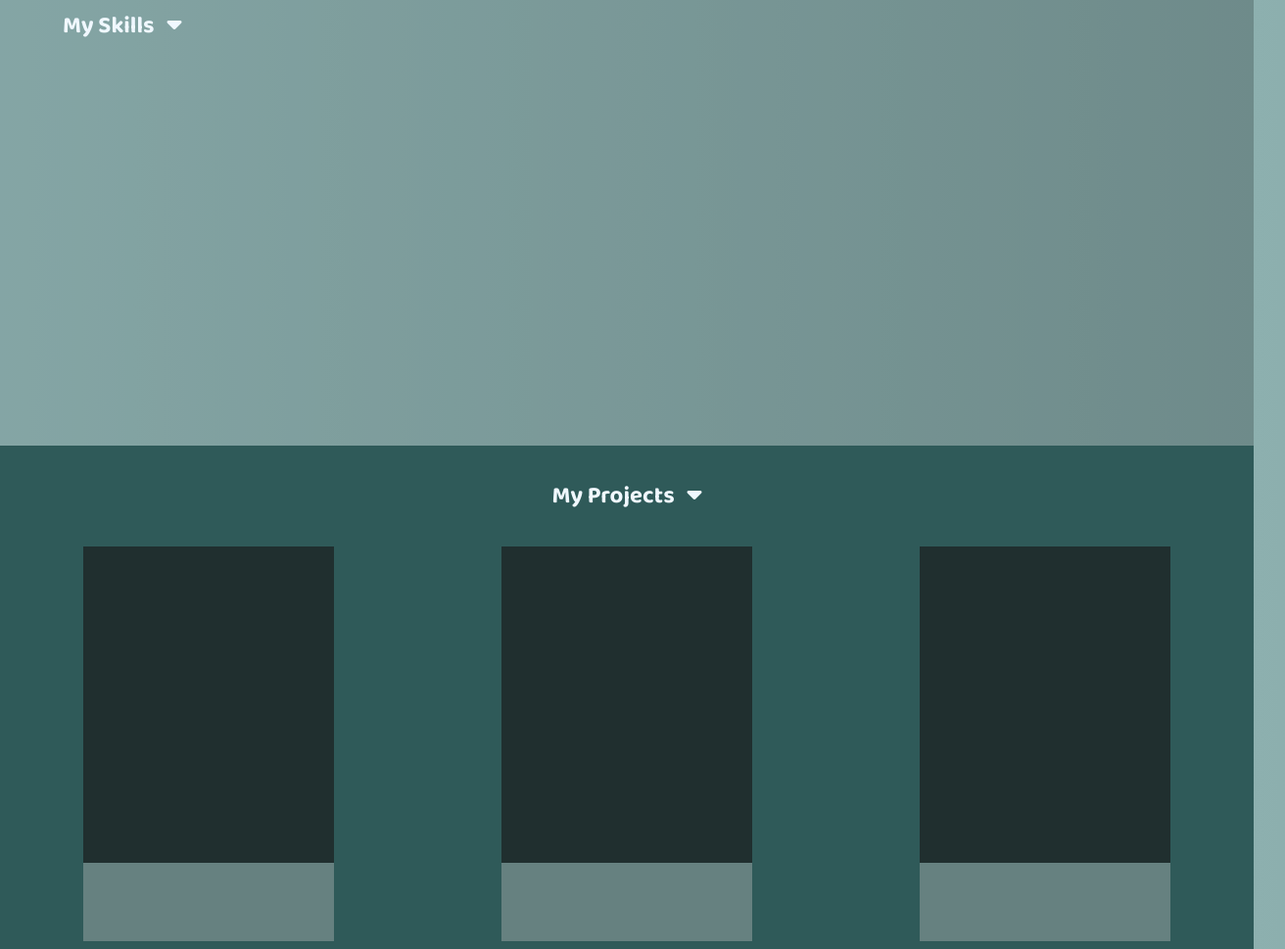
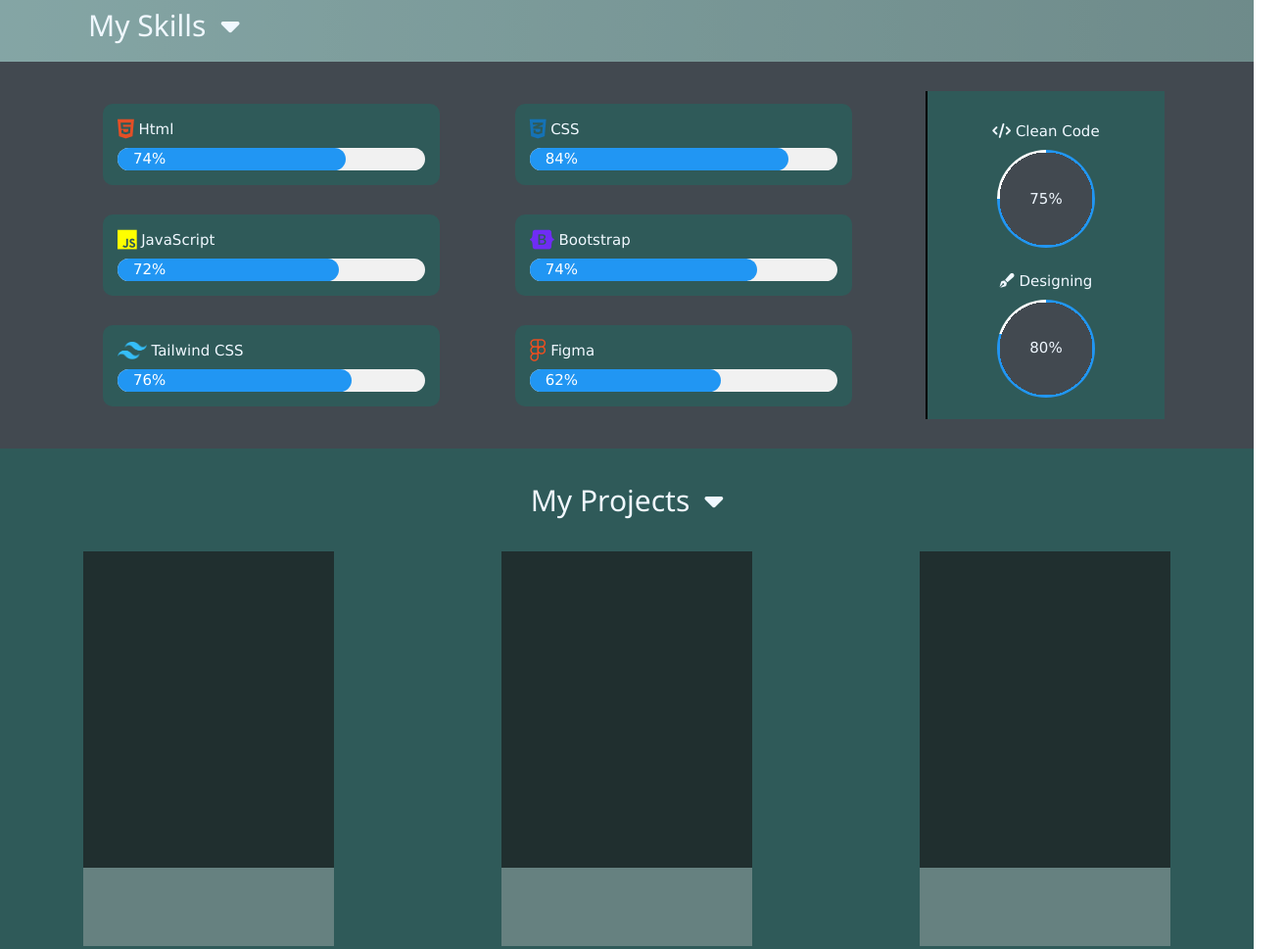
Before and after one commit to satyam044/Portfolio-Website, a plain HTML site: page index.html in a window 1280 px wide. Shown: the part 1337-2306 px from the top of the page at 98% size, 1312 px wide, since content can reach past the window. Drawn offline with nearby package versions, Linux system fonts and the light colour scheme.

Commit message:
skills sec improved

```diff
--- a/index.html
+++ b/index.html
@@ -8,6 +8,7 @@
     <link rel="stylesheet" href="https://cdnjs.cloudflare.com/ajax/libs/font-awesome/6.5.2/css/all.min.css"
         integrity="sha512-SnH5WK+bZxgPHs44uWIX+LLJAJ9/2PkPKZ5QiAj6Ta86w+fsb2TkcmfRyVX3pBnMFcV7oQPJkl9QevSCWr3W6A=="
         crossorigin="anonymous" referrerpolicy="no-referrer" />
+    <link rel="stylesheet" href="https://www.w3schools.com/w3css/4/w3.css">
     <title>Satyam Mishra - Portfolio</title>
 </head>
 
@@ -80,7 +81,57 @@
         <div class="skills">
             <h2>My Skills <i class="fa-solid fa-caret-down"></i></h2>
             <div class="sskills">
-
+                <div class="skillsleft">
+                    <div class="sbar">
+                        <p><i class="html fa-brands fa-html5"></i> Html</p>
+                        <div class="skillsbar w3-light-grey w3-round-xlarge">
+                            <div class="w3-container w3-blue w3-round-xlarge" style="width:74%">74%</div>
+                        </div>
+                    </div>
+                    <div class="sbar">
+                        <p><i class="css fa-brands fa-css3-alt"></i> CSS</p>
+                        <div class="skillsbar w3-light-grey w3-round-xlarge">
+                            <div class="w3-container w3-blue w3-round-xlarge" style="width:84%">84%</div>
+                        </div>
+                    </div>
+                    <div class="sbar">
+                        <p><i class="js fa-brands fa-js"></i> JavaScript</p>
+                        <div class="skillsbar w3-light-grey w3-round-xlarge">
+                            <div class="w3-container w3-blue w3-round-xlarge" style="width:72%">72%</div>
+                        </div>
+                    </div>
+                    <div class="sbar">
+                        <p><i class="bs fa-brands fa-bootstrap"></i> Bootstrap</p>
+                        <div class="skillsbar w3-light-grey w3-round-xlarge">
+                            <div class="w3-container w3-blue w3-round-xlarge" style="width:74%">74%</div>
+                        </div>
+                    </div>
+                    <div class="sbar">
+                        <p><img class="tailwind" src="./assets/Tailwind_CSS_Logo.svg.png" loading="lazy"> Tailwind CSS
+                        </p>
+                        <div class="skillsbar w3-light-grey w3-round-xlarge">
+                            <div class="w3-container w3-blue w3-round-xlarge" style="width:76%">76%</div>
+                        </div>
+                    </div>
+                    <div class="sbar">
+                        <p><i class="figma fa-brands fa-figma"></i> Figma</p>
+                        <div class="skillsbar w3-light-grey w3-round-xlarge">
+                            <div class="w3-container w3-blue w3-round-xlarge" style="width:62%">62%</div>
+                        </div>
+                    </div>
+                </div>
+                <div class="skillsright">
+                    <div class="srightdiv">
+                        <p><i class="fa-solid fa-code"></i> Clean Code</p>
+                        <div class="progress-bar" role="progressbar" aria-valuenow="75" aria-valuemin="0"
+                            aria-valuemax="100"></div>
+                    </div>
+                    <div class="srightdiv">
+                        <p><i class="fa-solid fa-pen-fancy"></i> Designing</p>
+                        <div class="progress-bar progress-bar2" role="progressbar" aria-valuenow="80" aria-valuemin="0"
+                            aria-valuemax="100"></div>
+                    </div>
+                </div>
             </div>
         </div>
     </div>
--- a/style.css
+++ b/style.css
@@ -1,17 +1,19 @@
 @import url('https://fonts.googleapis.com/css2?family=Baloo+2:wght@400..800&display=swap');
 @import url('https://fonts.googleapis.com/css2?family=Bungee&display=swap');
 
-*{
+* {
     margin: 0;
     padding: 0;
 }
-html{
+
+html {
     scroll-behavior: smooth;
 }
-body{
+
+body {
     height: 100%;
     width: 100vw;
-    background: linear-gradient(to right,#8db0af,#668180);
+    background: linear-gradient(to right, #8db0af, #668180);
     color: aliceblue;
     font-family: "Baloo 2", sans-serif;
     font-optical-sizing: auto;
@@ -19,18 +21,20 @@ body{
     font-style: normal;
     overflow-x: hidden;
 }
-body::-webkit-scrollbar{
+
+body::-webkit-scrollbar {
     width: 10px;
     background-color: #202f2f;
 }
-body::-webkit-scrollbar-thumb{
-    background-color:#2f5a59;
+
+body::-webkit-scrollbar-thumb {
+    background-color: #2f5a59;
     border-radius: 20px;
     cursor: pointer;
 }
 
 
-nav{
+nav {
     height: 3rem;
     width: 100%;
     display: flex;
@@ -39,16 +43,19 @@ nav{
     z-index: 1000;
     font-size: 1.2rem;
 }
-.navbar a{
-    color:#313e4a;
+
+.navbar a {
+    color: #313e4a;
     text-decoration: none;
 }
-.navbar h2:hover{
+
+.navbar h2:hover {
     transition: all 0.3s ease-in-out;
     transform: scale(1.1);
     color: #fff;
 }
-.navbar{
+
+.navbar {
     position: fixed;
     top: 0;
     width: 90%;
@@ -56,29 +63,33 @@ nav{
     justify-content: space-between;
     align-items: center;
 }
-.navbar ul{
+
+.navbar ul {
     display: flex;
     background-color: #7998976e;
     border-radius: 20px;
 }
-.navbar li{
+
+.navbar li {
     list-style: none;
     margin: 0 1.5rem;
     color: #fff;
 }
-.navbar li:hover{
+
+.navbar li:hover {
     transition: color 0.3s ease-in;
     transform: scale(1.1);
     text-decoration: underline;
     font-weight: 600;
     color: #000;
 }
-.navbar button{
+
+.navbar button {
     padding: 0.5rem;
     border-radius: 1rem;
     background: #44576678;
     color: #8db5b5;
-    border: 2px solid black;
+    border: 2px solid black solid black;
     outline: none;
     width: 10vw;
     display: flex;
@@ -86,21 +97,24 @@ nav{
     cursor: pointer;
     align-items: center;
 }
-.navbar button i{
+
+.navbar button i {
     font-size: 1.2rem;
 }
-.navbar button:hover{
+
+.navbar button:hover {
     transition: all 0.5s ease-in;
     color: #fff;
     background-color: #445766;
 }
 
-.mainbg .maincircle{
+.mainbg .maincircle {
     background-color: #387170c8;
     clip-path: circle(50% at 50% 50%);
     z-index: -1;
 }
-.mainbg .maincircle:nth-child(1){
+
+.mainbg .maincircle:nth-child(1) {
     position: absolute;
     opacity: 0.1;
     height: 20rem;
@@ -108,7 +122,8 @@ nav{
     top: -5rem;
     left: -1rem;
 }
-.mainbg .maincircle:nth-child(2){
+
+.mainbg .maincircle:nth-child(2) {
     opacity: 0.05;
     position: absolute;
     height: 20rem;
@@ -116,7 +131,8 @@ nav{
     top: 25rem;
     left: 16rem;
 }
-.mainbg .maincircle:nth-child(3){
+
+.mainbg .maincircle:nth-child(3) {
     height: 20rem;
     width: 20rem;
     position: absolute;
@@ -126,7 +142,7 @@ nav{
 }
 
 
-.home{
+.home {
     height: 100vh;
     width: 100%;
     display: flex;
@@ -134,7 +150,7 @@ nav{
     overflow: hidden;
 }
 
-.hleft{
+.hleft {
     width: 40%;
     display: flex;
     flex-direction: column;
@@ -142,78 +158,88 @@ nav{
     align-items: flex-start;
     line-height: 3rem;
 }
-.hleft p{
+
+.hleft p {
     color: #516274;
     font-size: 2vw;
     font-weight: 100;
 }
-.hleft h1{
+
+.hleft h1 {
     font-size: 5vw;
     color: #445766;
 }
-.hleft h5{
+
+.hleft h5 {
     color: #516274;
     margin-bottom: 2rem;
     font-size: 3vw;
     font-weight: 100;
 }
-.hleft button{
+
+.hleft button {
     font-size: 1.2rem;
     padding: 0.5rem 1rem;
     border-radius: 10px;
     background: #44576678;
     color: aliceblue;
-    border: 2px solid black;
+    border: 2px solid black solid black;
     outline: none;
     cursor: pointer;
 }
-.hleft button:hover{
+
+.hleft button:hover {
     transition: all 0.5s ease-in;
     background-color: #4f6474;
-    box-shadow: -2px 0px 20px 0px #424950;
+    box-shadow: -2px solid black 0px 20px 0px #424950;
 }
 
-.hleft .hicons{
+.hleft .hicons {
     position: relative;
     top: 4rem;
     width: 60%;
     display: flex;
     justify-content: space-between;
 }
-.hleft .hicons i{
+
+.hleft .hicons i {
     cursor: pointer;
     color: rgb(0, 0, 0);
-    filter:opacity(0.2);
+    filter: opacity(0.2);
     font-size: 1.5rem;
 }
-.hleft .hicons i:hover{
-    filter:drop-shadow(2px 4px 6px rgb(255, 255, 255)) opacity(1);
+
+.hleft .hicons i:hover {
+    filter: drop-shadow(2px solid black 4px 6px rgb(255, 255, 255)) opacity(1);
     transform: scale(1.2);
     color: #2f5a59;
     transition: all 0.1s ease-in;
 }
 
-.hright{
+.hright {
     position: relative;
     width: 50%;
     display: flex;
     justify-content: flex-end;
 }
-.hright .hbg{
+
+.hright .hbg {
     position: absolute;
     height: 100%;
     width: 100%;
     background-color: #6985844a;
     clip-path: polygon(25% 0%, 100% 0%, 75% 100%, 0% 100%);
 }
-.hright img{
+
+.hright img {
     position: relative;
     z-index: 10;
     object-fit: cover;
-    filter: drop-shadow(2px 4px 6px #202f2f) contrast(0.85);
-    border-bottom: 2px solid rgba(0, 0, 0, 0.338);
+    filter: drop-shadow(2px solid black 4px 6px #202f2f) contrast(0.85);
+    border-bottom: 2px solid black solid rgba(0, 0, 0, 0.338);
 }
-.hright .hrname{
+
+.hright .hrname {
     position: absolute;
     height: 100%;
     transform: rotate(90deg);
@@ -223,53 +249,160 @@ nav{
     font-size: 6rem;
     left: 9rem;
     opacity: 0.05;
-    filter: drop-shadow(2px 4px 6px #202f2f);
+    filter: drop-shadow(2px solid black 4px 6px #202f2f);
     font-family: "Bungee", sans-serif;
     font-weight: 400;
     font-style: normal;
 }
 
-.about{
+.about {
     margin: 1rem 0;
     height: 60vh;
     width: 100%;
     display: flex;
     justify-content: center;
 }
-.aleft{
+
+.aleft {
     width: 50%;
     height: 100%;
     background-color: #6985844a;
     clip-path: polygon(0 0, 98% 0%, 82% 100%, 0% 100%);
 }
-.aright{
+
+.aright {
     width: 50%;
     height: 100%;
     display: flex;
     flex-direction: column;
     justify-content: center;
-    padding: 0 4rem ;
+    padding: 0 4rem;
 }
-.aright h2 i{
+
+.aright h2 i {
     margin: 0.5rem;
 }
 
-.skills{
-    height: 60vh;
+.skills {
     width: 100%;
     display: flex;
     flex-direction: column;
     background-color: #7998976e;
 }
-.skills h2{
-    margin: 2rem 4rem;
+
+.skills h2 {
+    margin: 2rem 0 0 6rem;
 }
-.skills h2 i{
+
+.skills h2 i {
     margin-left: 0.5rem;
 }
 
+.sskills {
+    margin-top: 1rem;
+    padding: 2rem;
+    width: 100%;
+    height: 100%;
+    display: flex;
+    align-items: center;
+    background-color: #424950;
+}
 
-.projects{
+.sskills .skillsleft {
+    width: 75%;
+    padding: 0 5rem;
+    display: flex;
+    justify-content: space-between;
+    flex-wrap: wrap;
+    row-gap: 2rem;
+}
+
+.sskills .skillsleft .sbar {
+    width: 45%;
+    background-color: #2f5a59;
+    padding: 1rem;
+    border-radius: 10px;
+}
+
+.sskills .skillsleft .sbar p {
+    margin-bottom: 0.5rem;
+    display: flex;
+    align-items: center;
+    gap: 0.3rem;
+}
+
+.sbar i {
+    font-size: 1.5rem;
+}
+
+.sbar .html {
+    color: #e44f26;
+}
+
+.sbar .css {
+    color: #1572b6;
+}
+
+.sbar .js {
+    color: yellow;
+}
+
+.sbar .bs {
+    color: #6f2cf5;
+}
+
+.sbar .tailwind {
+    width: 2rem;
+}
+
+.sbar .figma {
+    color: #f34e1e;
+}
+
+.sskills .skillsright{
+    width: 20%;
+    padding: 1rem;
+    background-color: #2f5a59;
+    border-left: 2px solid black;
+}
+.sskills .skillsright .progress-bar {
+    display: flex;
+    justify-content: center;
+    align-items: center;
+    margin: 0.5rem 0;
+
+    width: 100px;
+    height: 100px;
+    border-radius: 50%;
+    background:
+        radial-gradient(closest-side, #424950 95%, transparent 80% 100%),
+        conic-gradient(#2196f3 75%, rgb(255, 255, 255) 0);
+}
+.sskills .skillsright .progress-bar2{
+    background:
+    radial-gradient(closest-side, #424950 95%, transparent 80% 100%),
+    conic-gradient(#2196f3 80%, rgb(255, 255, 255) 0);
+}
+
+.progress-bar::before {
+    content: "75%";
+}
+.progress-bar2::before{
+    content: "80%";
+}
+
+.skills .skillsright .srightdiv{
+    display: flex;
+    flex-direction: column;
+    justify-content: center;
+    align-items: center;
+}
+.skills .skillsright .srightdiv p{
+    margin-top: 1rem;
+}
+
+
+.projects {
     height: 70vh;
     width: 100%;
     background-color: #2f5a59;
@@ -277,28 +410,34 @@ nav{
     flex-direction: column;
     align-items: center;
 }
-.projects h2{
+
+.projects h2 {
     margin: 2rem 0;
 }
-.projects h2 i{
+
+.projects h2 i {
     margin-left: 0.5rem;
 }
-.projects .pcardscollection{
+
+.projects .pcardscollection {
     width: 100%;
     height: 80%;
     display: flex;
     justify-content: space-around;
 }
-.projects .pcards{
+
+.projects .pcards {
     height: 90%;
     width: 20vw;
     background-color: #668180;
 }
-.projects .pcards .pbg{
+
+.projects .pcards .pbg {
     background-color: #202f2f;
     height: 80%;
 }
-.projects .pcards p{
+
+.projects .pcards p {
     width: 100%;
     display: flex;
     justify-content: center;
@@ -307,18 +446,19 @@ nav{
 }
 
 
-.contact{
+.contact {
     height: 90vh;
     width: 100%;
     display: flex;
     flex-direction: column;
     align-items: center;
 }
-.contact h2{
+
+.contact h2 {
     margin: 2rem 0;
 }
 
-footer{
+footer {
     width: 100%;
     padding: 0.5rem 0;
     background-color: #202f2f;
```
Also changed, not shown: assets/AuricTime - Website.png (added), assets/Tailwind_CSS_Logo.svg.png (added), assets/icons8-tailwind-css-24.png (added), 2 other files.
